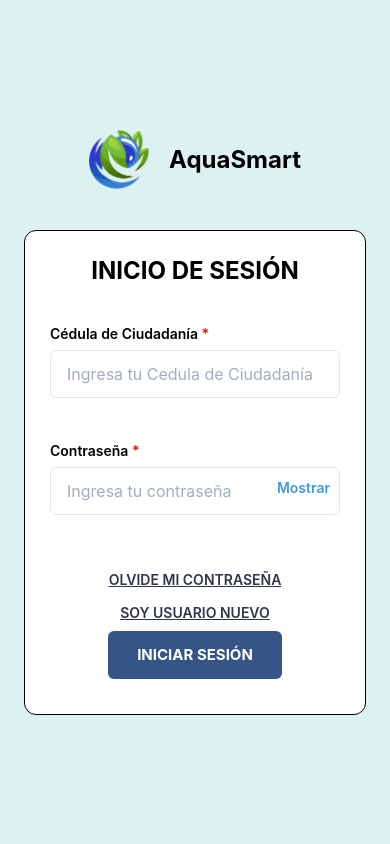
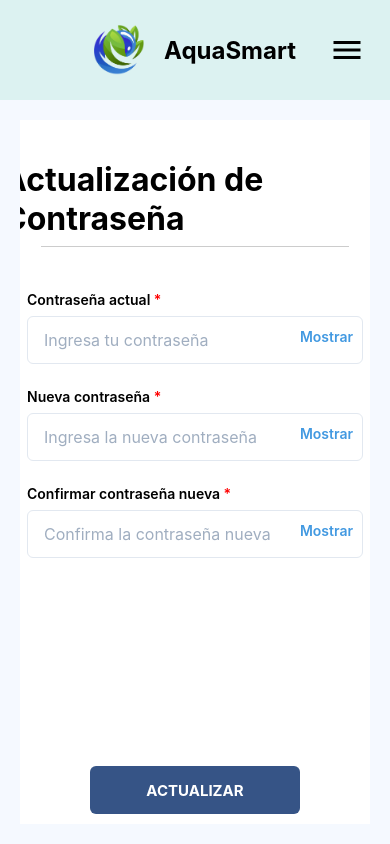
Before and after one commit to SebiceC/Desarrollo-Aquasmart-Movil, a React Native app in the folder frontendMobile/: screen /PasswordUpdate in a window 390 px wide. Built offline with nearby package versions, Linux system fonts and the light colour scheme.

Commit message:
creacion de actualizar contraseña y actualizacion de validaciones en tamaños de campos de pre registro y recuperar contraseña

```diff
--- a/frontendMobile/app/components/NavbarLayout.js
+++ b/frontendMobile/app/components/NavbarLayout.js
@@ -63,7 +63,7 @@ const NavbarLayout = ({ children, navigation }) => {
     {
       icon: "security",
       title: "Seguridad",
-      action: () => navigation.navigate("Seguridad"),
+      action: () => navigation.navigate("PasswordUpdate"),
     },
     {
       icon: "help-outline",
--- a/frontendMobile/app/navigation/AppNavigator.js
+++ b/frontendMobile/app/navigation/AppNavigator.js
@@ -5,6 +5,8 @@ import PreRegisterScreen from "../screens/PreRegisterScreen";
 import ProfileScreen from "../screens/ProfileScreen";
 import RecoverPasswordScreen from "../screens/RecoverPasswordScreen";
 import PasswordChangeScreen from "../screens/PasswordChangeScreen";
+import PasswordUpdateScreen from "../screens/PasswordUpdateScreen";
+
 
 const Stack = createStackNavigator();
 
@@ -17,6 +19,7 @@ export default function AppNavigator() {
       <Stack.Screen name="Login" component={LoginScreen} />
       <Stack.Screen name="TokenValidationScreen" component={TokenValidationScreen}/>
       <Stack.Screen name="Home" component={ProfileScreen} />
+      <Stack.Screen name="PasswordUpdate" component={PasswordUpdateScreen} />
       <Stack.Screen name="RecoverPassword" component={RecoverPasswordScreen} />
       <Stack.Screen name="PasswordChange" component={PasswordChangeScreen} />
       <Stack.Screen name="PreRegister" component={PreRegisterScreen} />
--- /dev/null
+++ b/frontendMobile/app/screens/PasswordUpdateScreen.js
@@ -0,0 +1,253 @@
+import React, { useEffect, useState } from "react";
+import {
+  SafeAreaView,
+  StyleSheet,
+  Text,
+  View,
+  ScrollView,
+} from "react-native";
+import NavbarLayout from "../components/NavbarLayout";
+import * as yup from "yup";
+import api from "../services/api";
+import { useForm } from "react-hook-form";
+import { yupResolver } from "@hookform/resolvers/yup";
+import { CustomInput } from "../components/CustomInput";
+import { CustomButton } from "../components/CustomButtom";
+import { AlertCustom } from "../components/AlertCustom";
+
+const PasswordUpdateSchema = yup.object().shape({
+  current_password: yup.string().required("Campo obligatorio"),
+  new_password: yup
+    .string()
+    .required("Campo obligatorio")
+    .min(8, "Debe contener al menos 8 caracteres")
+    .max(20, "Debe contener máximo 20 caracteres")
+    .matches(/[A-Z]/, "Debe contener al menos una mayúscula")
+    .matches(/[a-z]/, "Debe contener al menos una minúscula")
+    .matches(/[0-9]/, "Debe contener al menos un número")
+    .matches(
+      /[!@#$%^&*()_+\-=\{}|\:;"'<>,.?/]/,
+      "Debe contener un carácter especial"
+    )
+    .notOneOf([yup.ref("current_password")], "Debe ser diferente de la contraseña actual"),
+  confirm_password: yup
+    .string()
+    .oneOf([yup.ref("new_password")], "Las contraseñas no coinciden")
+    .required("Campo obligatorio"),
+});
+
+export default function PasswordUpdateScreen({ navigation }) {
+  const {
+    control,
+    handleSubmit,
+    formState: { errors },
+  } = useForm({
+    resolver: yupResolver(PasswordUpdateSchema),
+    defaultValues: { document: "", password: "" },
+  });
+
+  const [showPassword, setShowPassword] = useState(false);
+  const [showAlert, setShowAlert] = useState(false); // Controla la visibilidad de la alerta
+  const [alertType, setAlertType] = useState("info"); // Tipo de alerta ('error' o 'success')
+  const [alertMessage, setAlertMessage] = useState(""); // Mensaje de la alerta
+
+  const onSubmit = async (data) => {
+    try {
+      const response = await api.post("/users/change-password", {
+        current_password: data.current_password,
+        new_password: data.new_password,
+        confirm_password: data.confirm_password,
+      });
+
+      console.log("[Cambio de contraseña] Respuesta del backend:", response);
+
+      if (response.status === 200) {
+        // Mostrar alerta de éxito
+        setAlertType("success");
+        setAlertMessage("Contraseña actualizada con éxito");
+        setShowAlert(true);
+      }
+    } catch (error) {
+      console.error("[Cambio de contraseña] Error:", error.message);
+
+      if (error.response && error.response.data) {
+        const errorData = error.response.data;
+        let errorMessage = "Error al actualizar la contraseña";
+
+        if (errorData.detail) {
+          errorMessage = errorData.detail;
+        } else if (errorData.new_password) {
+          errorMessage = errorData.new_password[0];
+        } else if (errorData.current_password) {
+          errorMessage = errorData.current_password[0];
+        } else if (errorData.confirm_password) {
+          errorMessage = errorData.confirm_password[0];
+        }
+
+        // Mostrar alerta de error
+        setAlertType("error");
+        setAlertMessage(errorMessage);
+        setShowAlert(true);
+      } else {
+        // Mostrar alerta de error genérico
+        setAlertType("error");
+        setAlertMessage("Error desconocido. Intente nuevamente.");
+        setShowAlert(true);
+      }
+    }
+  };
+
+  return (
+    <NavbarLayout navigation={navigation}>
+      <ScrollView
+        contentContainerStyle={styles.container}
+        keyboardShouldPersistTaps="handled"
+        showsVerticalScrollIndicator={false}
+      >
+        <SafeAreaView style={styles.container}>
+          <Text style={styles.headerTitle}>Actualización de Contraseña</Text>
+          <View style={styles.separator} />
+          <View style={styles.profileContainer}>
+            {/* Aquí puedes agregar el contenido del formulario */}
+            <CustomInput
+              control={control}
+              name="current_password"
+              label="Contraseña actual"
+              placeholder="Ingresa tu contraseña"
+              error={errors.current_password}
+              secureTextEntry={!showPassword}
+              showPasswordToggle
+              onTogglePassword={() => setShowPassword(!showPassword)}
+            />
+            <CustomInput
+              control={control}
+              name="new_password"
+              label="Nueva contraseña"
+              placeholder="Ingresa la nueva contraseña"
+              error={errors.new_password}
+              secureTextEntry={!showPassword}
+              showPasswordToggle
+              onTogglePassword={() => setShowPassword(!showPassword)}
+            />
+            <CustomInput
+              control={control}
+              name="confirm_password"
+              label="Confirmar contraseña nueva"
+              placeholder="Confirma la contraseña nueva"
+              error={errors.confirm_password}
+              secureTextEntry={!showPassword}
+              showPasswordToggle
+              onTogglePassword={() => setShowPassword(!showPassword)}
+            />
+          </View>
+        </SafeAreaView>
+        <CustomButton title={"Actualizar"} onPress={handleSubmit(onSubmit)} />
+      </ScrollView>
+
+      <AlertCustom
+      visible={showAlert}
+      type={alertType}
+      message={alertMessage}
+      buttons={[
+        {
+          text: "ENTENDIDO",
+          onPress: () => setShowAlert(false), // Cierra la alerta al presionar el botón
+        },
+      ]}
+      showCloseButton={true}
+      onClose={() => setShowAlert(false)} // Cierra la alerta al presionar el botón de cerrar
+    />
+    </NavbarLayout>
+  );
+}
+
+const styles = StyleSheet.create({
+  container: {
+    flex: 1,
+    backgroundColor: "white",
+    alignItems: "center",
+    paddingTop: 20,
+  },
+  headerTitle: {
+    fontSize: 32,
+    fontWeight: "bold",
+    color: "#000",
+    marginBottom: 8,
+  },
+  separator: {
+    width: "80%",
+    height: 1,
+    backgroundColor: "#CCC",
+    marginBottom: 20,
+  },
+  profileContainer: {
+    backgroundColor: "white",
+    borderRadius: 12,
+    padding: 24,
+    width: "90%",
+    alignItems: "center",
+    elevation: 5,
+  },
+  profileImage: {
+    width: 180,
+    height: 180,
+    borderRadius: 60,
+    marginBottom: 16,
+  },
+  userName: {
+    fontSize: 24,
+    fontWeight: "bold",
+    color: "#000",
+  },
+  userId: {
+    fontSize: 23,
+    color: "#666",
+    marginBottom: 16,
+    marginVertical: 5,
+  },
+  infoRow: {
+    flexDirection: "row",
+    alignItems: "center",
+    marginBottom: 25, // Antes era 18, ahora es 25 para mayor separación
+    width: "100%",
+    justifyContent: "flex-start",
+    paddingLeft: 60,
+  },
+  infoText: {
+    fontSize: 18,
+    color: "#000000",
+    marginLeft: 10,
+    textAlign: "left",
+    flex: 1,
+    marginTop: 5,
+  },
+  editButton: {
+    backgroundColor: "#003F88",
+    paddingVertical: 10,
+    paddingHorizontal: 24,
+    borderRadius: 25,
+    marginTop: 30,
+  },
+  editText: {
+    color: "#FFF",
+    fontSize: 16,
+    fontWeight: "bold",
+  },
+  loadingContainer: {
+    flex: 1,
+    justifyContent: "center",
+    alignItems: "center",
+  },
+  errorContainer: {
+    flex: 1,
+    justifyContent: "center",
+    alignItems: "center",
+    padding: 20,
+  },
+  errorText: {
+    color: "#FF3B30",
+    fontSize: 18,
+    marginTop: 10,
+    textAlign: "center",
+  },
+});
--- a/frontendMobile/app/screens/PreRegisterScreen.js
+++ b/frontendMobile/app/screens/PreRegisterScreen.js
@@ -29,16 +29,16 @@ const PreRegisterSchema = yup.object().shape({
     .max(20, "Máximo 20 caracteres"),
   identificacion: yup
     .string()
-    .matches(/^\d{6,12}$/, "Debe tener entre 6 y 12 dígitos")
+    .matches(/^\d{6,15}$/, "Debe tener entre 6 y 15 dígitos")
     .required("Campo obligatorio"),
   direccion: yup
     .string()
-    .max(30, "Máximo 30 caracteres")
+    .max(35, "Máximo 35 caracteres")
     .required("Campo obligatorio"),
   telefono: yup
     .string()
     .required("Campo obligatorio")
-    .matches(/^\d{7,13}$/, "Debe tener entre 7 y 13 dígitos"),
+    .matches(/^\d{10,13}$/, "Debe tener entre 10 y 13 dígitos"),
   email: yup
     .string()
     .email("Correo inválido")
@@ -52,7 +52,7 @@ const PreRegisterSchema = yup.object().shape({
     .matches(/[a-z]/, "Debe contener al menos una minúscula")
     .matches(/[0-9]/, "Debe contener al menos un número")
     .matches(
-      /[!@#$%^&*()_+\-=\{}|\:;"'<>,.?/]/,
+      /[!@#$%^&*()_+-={}|:;"'<>,.?/]/,
       "Debe contener un carácter especial"
     )
     .required("Campo obligatorio"),
@@ -66,12 +66,10 @@ const PreRegisterSchema = yup.object().shape({
 
 export default function PreRegisterScreen() {
   const navigation = useNavigation();
-  const [selectedOption, setSelectedOption] = useState("opcion1"); // Estado para el selector
   const [showPassword, setShowPassword] = useState(false); // Estado para Contraseña
   const [showPasswordConfirmar, setShowPasswordConfirmar] = useState(false); // Estado para Confirmar Contraseña
   const [documentTypes, setDocumentTypes] = useState([]);
   const [personTypes, setPersonTypes] = useState([]);
-  const [showAlert, setShowAlert] = useState(false);
   const [isLoading, setIsLoading] = useState(false);
   const [buttonColor, setButtonColor] = useState("#365486"); // Color inicial del botón
   const {
@@ -456,7 +454,7 @@ export default function PreRegisterScreen() {
                   placeholderTextColor="#A0AEC0"
                   onChangeText={(text) => {
                     onChange(text); // Permitir que el usuario siga escribiendo
-                    if (text.length > 30) {
+                    if (text.length > 35) {
                       setAlertStates((prevState) => ({
                         ...prevState,
                         direccion: true,
--- a/frontendMobile/app/screens/ProfileScreen.js
+++ b/frontendMobile/app/screens/ProfileScreen.js
@@ -82,7 +82,7 @@ export default function ProfileScreen({ navigation }) {
 
           <View style={styles.infoRow}>
             <MaterialIcons name="person-outline" size={20} color="#000" />
-            <Text style={styles.infoText}>{userData.personType}</Text>
+            <Text style={styles.infoText}> Persona {userData.personType}</Text>
           </View>
 
           <View style={styles.infoRow}>
--- a/frontendMobile/app/screens/RecoverPasswordScreen.js
+++ b/frontendMobile/app/screens/RecoverPasswordScreen.js
@@ -15,12 +15,12 @@ const RecoverPasswordSchema = yup.object().shape({
   document: yup
     .string()
     .required("Campo obligatorio")
-    .matches(/^\d{6,12}$/, "Cédula inválida"),
+    .matches(/^\d{6,15}$/, "Cédula inválida"),
   phone: yup
     .string()
     .required("Campo obligatorio")
     .min(10, "Mínimo 10 dígitos")
-    .max(15, "Máximo 15 dígitos")
+    .max(13, "Máximo 13 dígitos")
     .matches(/^[0-9]+$/, "Solo números permitidos"),
 });
 
@@ -142,7 +142,7 @@ export default function RecoverPasswordScreen() {
             placeholder="Ingresa tu Cédula de Ciudadanía"
             error={errors.document}
             keyboardType="numeric"
-            maxLength={20}
+            maxLength={15}
             numericOnly
           />
 
@@ -153,7 +153,7 @@ export default function RecoverPasswordScreen() {
             placeholder="Ingresa tu teléfono | Ej: 3012345678"
             error={errors.phone}
             keyboardType="phone-pad"
-            maxLength={15}
+            maxLength={13}
             numericOnly
           />
         </View>
--- a/frontendMobile/app/services/api.js
+++ b/frontendMobile/app/services/api.js
@@ -2,7 +2,7 @@ import axios from "axios";
 import AsyncStorage from "@react-native-async-storage/async-storage";
 
 const api = axios.create({
-  baseURL: "http://127.0.0.1:8000/api", // URL del backend
+  baseURL: "https://desarrollo-aquasmart-backend-yhde.onrender.com/api", // URL del backend
   headers: {
     "Content-Type": "application/json",
   },
```
